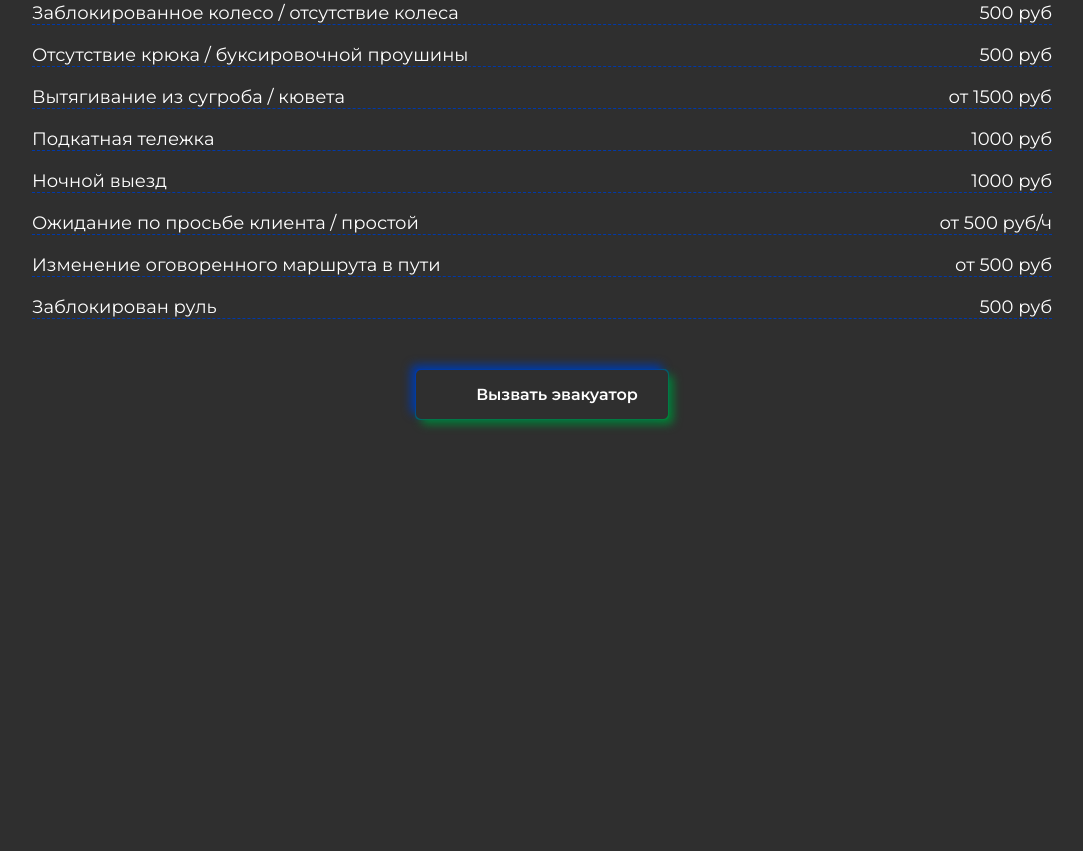
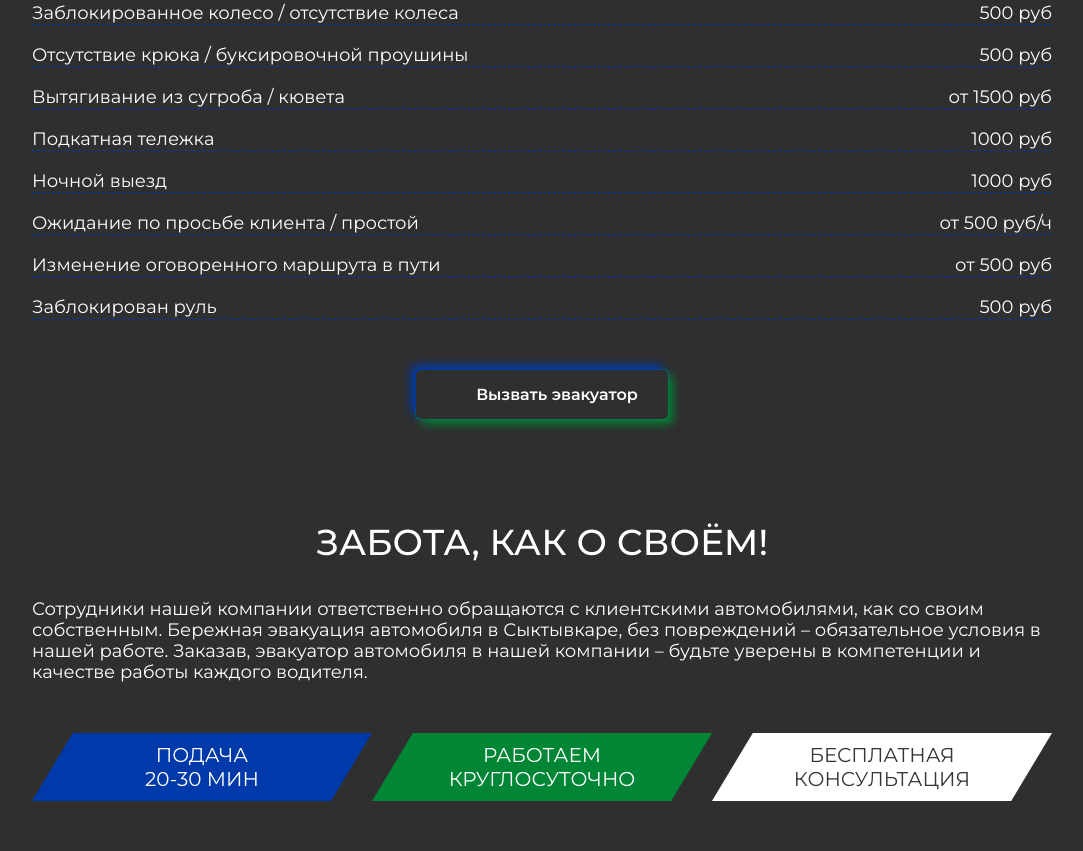
Before and after one commit to LapkiWEB/syktyvkar, a plain HTML site: page app/index.html in a window 1280 px wide. Shown: the part 1795-2646 px from the top of the page, without its empty margins (98-1181 px from the left). Before the commit the page ends 2265 px from the top, so only its background shows below. Drawn offline with Linux system fonts and the light colour scheme; files whose address does not match are found by name.

Commit message:
add section adv + adaptive

```diff
--- a/app/index.html
+++ b/app/index.html
@@ -333,14 +333,46 @@
               </div>
             </div>
           </div>
-           <a class="global__btn-phone work__btn" href="#">
-             <div class="global__border-box">
-               Вызвать эвакуатор
-             </div>
-           </a>
+          <a class="global__btn-phone work__btn" href="#">
+            <div class="global__border-box">
+              Вызвать эвакуатор
+            </div>
+          </a>
         </div>
       </section>
 
+      <section class="advantages section">
+        <div class="container">
+          <h2 class="advantages__title title">
+            ЗАБОТА, КАК О СВОЁМ!
+          </h2>
+          <p class="advantages__text text">
+            Сотрудники нашей компании ответственно обращаются с клиентскими автомобилями, как со своим собственным.
+            Бережная
+            эвакуация автомобиля в Сыктывкаре, без повреждений – обязательное условия в нашей работе. Заказав, эвакуатор
+            автомобиля
+            в нашей компании – будьте уверены в компетенции и качестве работы каждого водителя.
+          </p>
+          <div class="advantages__inner">
+            <div class="advantages__item advantages__item-blue">
+              Подача
+              <br>
+              20-30 мин
+            </div>
+            <div class="advantages__item advantages__item-green">
+              Работаем
+              <br>
+              круглосуточно
+            </div>
+            <div class="advantages__item advantages__item-white">
+              Бесплатная
+              <br>
+              консультация
+            </div>
+          </div>
+
+        </div>
+      </section>
 
 
     </main>
--- a/app/scss/_global.scss
+++ b/app/scss/_global.scss
@@ -41,6 +41,7 @@ body {
   margin: 0 auto;
   margin-bottom: 35px;
   color: $text;
+  text-transform: uppercase;
 
 }
 
--- a/app/scss/_media.scss
+++ b/app/scss/_media.scss
@@ -244,6 +244,10 @@
   .services__btn-phone {
     margin-left: 30px;
   }
+  .advantages__item{
+    font-size: 16px;
+    line-height: 20px;
+  }
 }
 
 @media(max-width: 950px) {
@@ -442,6 +446,13 @@
   .services__text {
     margin-bottom: 30px;
   }
+  .advantages__inner {
+    flex-wrap: wrap;
+  }
+  .advantages__item{
+    margin-bottom: 30px;
+    width: 270px;
+  }
 }
 
 @media(max-width: 700px) {
--- a/app/scss/style.scss
+++ b/app/scss/style.scss
@@ -7,7 +7,7 @@
 .header {
   padding: 15px 0;
   z-index: 100;
-position: relative;
+  position: relative;
 }
 
 .header__fixed {
@@ -26,6 +26,7 @@ position: relative;
   border-bottom: 2px solid;
   border-image: linear-gradient(to right, #0039aa, #018635) 47% 0%;
 }
+
 @keyframes show_header {
   0% {
     opacity: 0;
@@ -148,9 +149,11 @@ position: relative;
   margin-top: -81px;
   height: 950px;
 }
-.screen-active{
-    margin-top: 0px;
+
+.screen-active {
+  margin-top: 0px;
 }
+
 .screen__body {
   position: relative;
   z-index: 10;
@@ -201,13 +204,15 @@ position: relative;
 // end section screen
 
 // start secion services
-.services{
+.services {
   position: relative;
   overflow: hidden;
 }
-.services.section{
+
+.services.section {
   padding-bottom: 0;
 }
+
 .services__text {
   margin-bottom: 50px;
 }
@@ -218,6 +223,7 @@ position: relative;
   height: 288px;
   margin-bottom: 50px;
   position: relative;
+
   &::after {
     content: '';
     position: absolute;
@@ -344,31 +350,67 @@ position: relative;
 
 
 // start section work
-.work__box{
+.work__box {
   margin-bottom: 50px;
 }
-.work__inner{
+
+.work__inner {
   display: flex;
   justify-content: space-between;
   margin-bottom: 20px;
   border-bottom: 1px dashed $blue;
   align-items: flex-end;
 }
-.work__item-text{
+
+.work__item-text {
   max-width: 470px;
   width: 100%;
   padding-right: 20px;
 }
-.work__item-price{
+
+.work__item-price {
   width: 150px;
   text-align: right;
-  // padding-left: 20px;
 }
-.work__btn{
+
+.work__btn {
   width: fit-content;
   display: block;
   margin: 0 auto;
 }
 
 // end section work
+
+// start section adv
+
+.advantages__text {
+  margin-bottom: 50px;
+
+}
+
+.advantages__inner {
+  display: flex;
+  justify-content: center;
+}
+
+.advantages__item {
+  clip-path: polygon(12% 0%, 100% 0%, 88% 100%, 0% 100%);
+  padding: 10px;
+  width: 370px;
+  text-align: center;
+  text-transform: uppercase;
+  font-size: 20px;
+  line-height: 24px;
+}
+.advantages__item-blue{
+  background-color: $blue;
+}
+.advantages__item-green{
+  background-color: $green;
+}
+.advantages__item-white{
+  background-color: $text;
+  color: $black;
+}
+// end section adv
 @import 'media';
```
Also changed, not shown: app/css/style.min.css.
